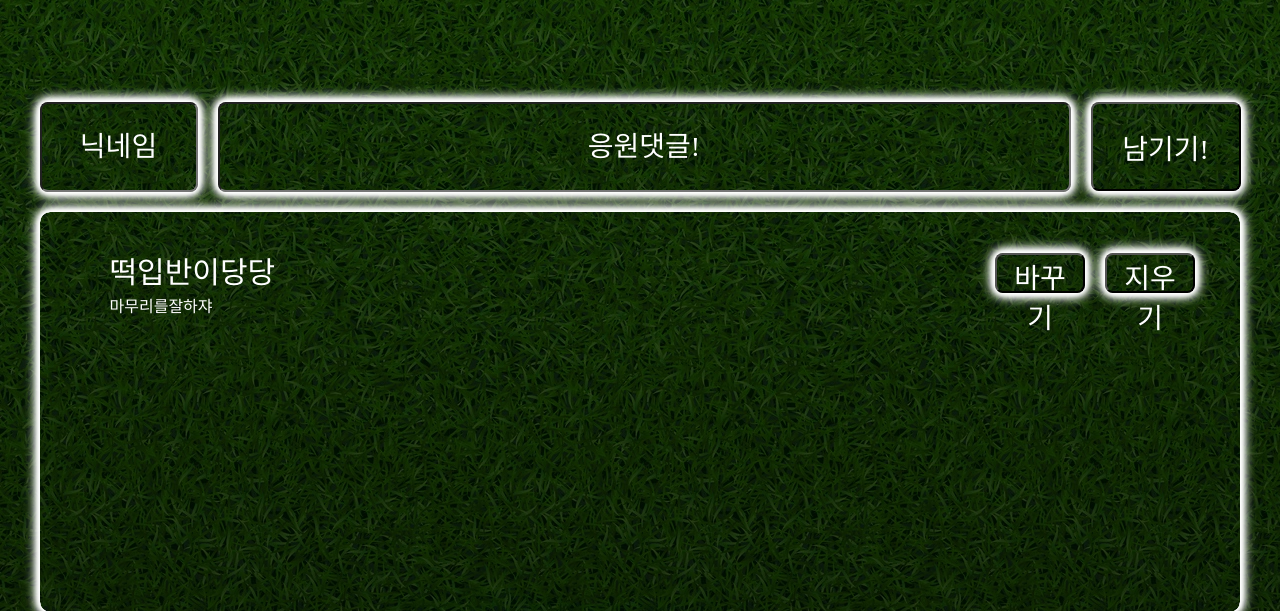
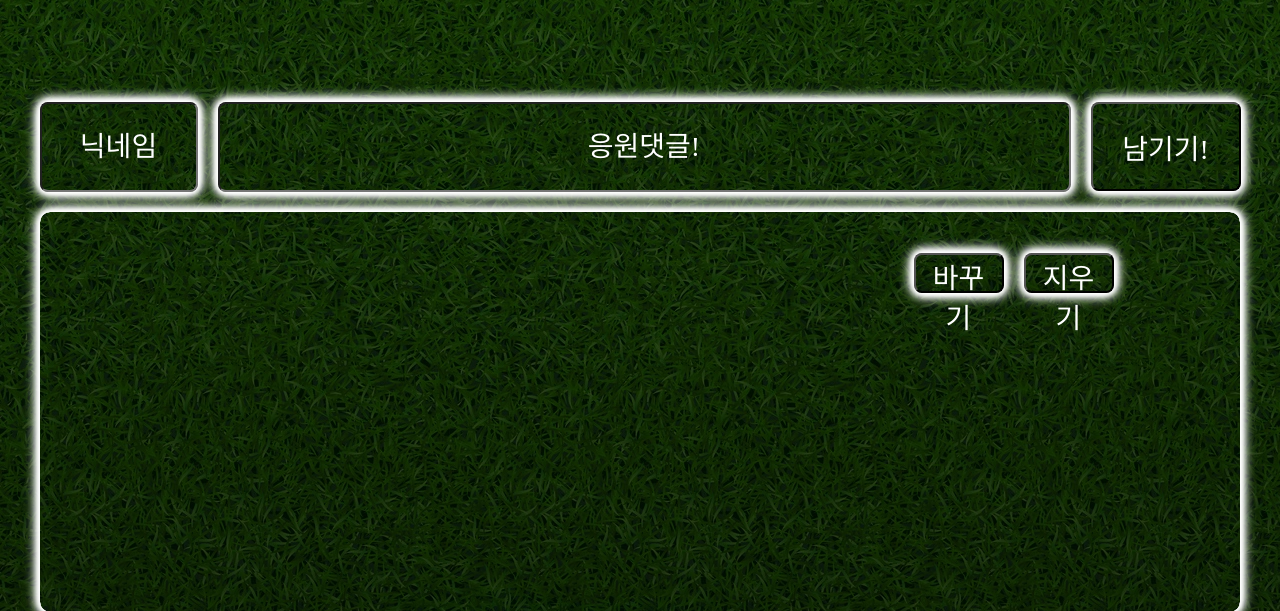
Before and after one commit to Gon1782/miniproject, a Flask app: page / in a window 1280 px wide. Shown: the part 3437-4048 px from the top of the page. Run offline with Flask 2, Linux system fonts and the light colour scheme; data that the repository does not hold is empty; some web fonts are replaced.

Commit message:
input button

```diff
--- a/static/main.css
+++ b/static/main.css
@@ -431,7 +431,7 @@ input:focus {
 
 .button1 {
   margin-top: 25px;
-  margin-left: 720px;
+  margin-left: px;
   margin-right: 20px;
   height: 40px;
   width: 90px;
@@ -497,17 +497,24 @@ input:focus {
 }
 
 .text1 {
+  width: 800px;
   margin-top: 20px;
   margin-left: 30px;
   font-size: 30px;
   color: white;
   font-family: "KOTRAHOPE";
+  background-color: transparent;
+  border: none;
 }
 
 .blockquote-footer {
+  width: 799px;
+  height: 50px;
   color: white;
   margin-left: 30px;
   font-family: "KOTRAHOPE";
+  background-color: transparent;
+  border: none;
 }
 
 .last_hello {
--- a/static/main.js
+++ b/static/main.js
@@ -2,6 +2,9 @@ $(document).ready(function () {
     show_comment()
 });
 
+$("#jqueryBtn").click(function(){
+    $(".blockquote-footer").input();
+});
 // document.getElementById("button").addEventListener("click", save_comment);
 
 function save_comment() {
--- a/templates/index.html
+++ b/templates/index.html
@@ -200,11 +200,11 @@
                     <div class="card-body">
                         <blockquote class="blockquote mb-0">
                           <div class="btn">
-                            <footer class="text1">떡입반이당당</footer>
-                            <button class="button1">바꾸기</button>
+                            <input disabled class="text1"></input>
+                            <button class="button1" id="jqueryBtn">바꾸기</button>
                             <button class="button2">지우기</button>
                           </div>
-                            <footer class="blockquote-footer">마무리를잘하쟈</footer>
+                            <input disabled class="blockquote-footer" id="blockquote-footer"></input>
                         </blockquote>
                     </div>
                 </div>
```
